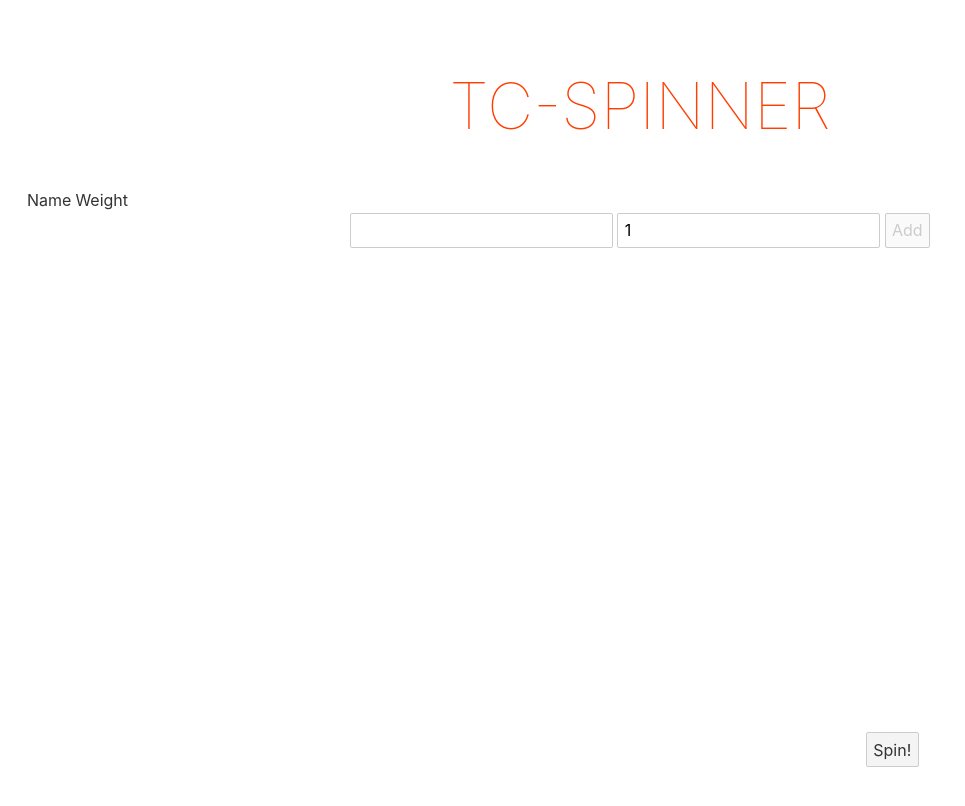
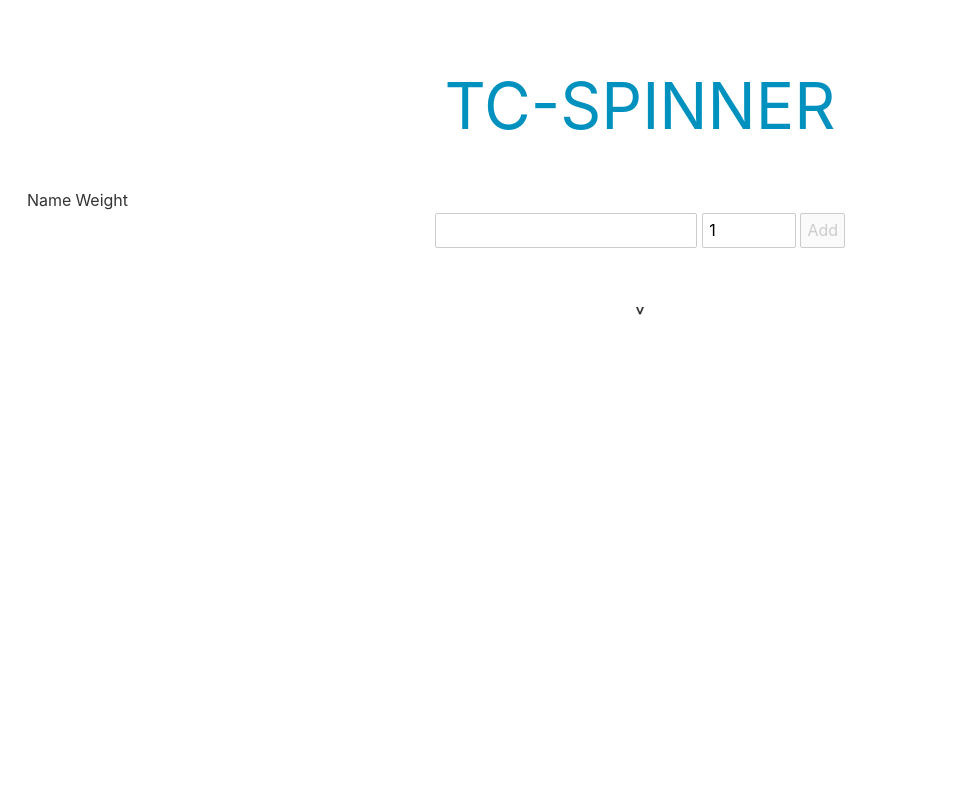
Before and after one commit to jezza1245/svelte-weighted-spinner, a Svelte app: page / in a window 1280 px wide. Shown: the top 806 px of the page, without its empty margins (0-965 px from the left). Built offline with nearby package versions, Linux system fonts and the light colour scheme.

Commit message:
Added labels to pie slices
Commented Code. Moved some shared state to store

```diff
--- a/src/App.svelte
+++ b/src/App.svelte
@@ -1,15 +1,29 @@
 <script lang="ts">
-  	import Pie from './Pie.svelte';
+	import Pie from './Pie.svelte';
+	import { spin } from './store'
+
+	const size = 500 // Size of Pie
+	const halfCircumference = Math.PI * size/2;
+	const getNewColour = colourGenerator() // Instantiate colour generator
 
 	let options: Option[] = []
 	let name = ""
 	let weight = 1
-	let spin = false
+	let winner : Option
 
-	const size = 500
-	const halfCircumference = Math.PI * size/2;
+	// Generate a new colour from the set or provided colours. If none left, generate a new random colour
+	function* colourGenerator() : Generator<string>{
+		const colours = ['#0091be','#eb6404','#95d600','#fec600','#27292d']
+		let index = 0
+		while(true){
+			if(index < colours.length) yield colours[index++]
+			else yield `#${Math.floor(Math.random()*16777100).toString(16)}`
+		}
 
-	function generateOption(option: Option, newTotalWeight: number) : Option {
+	}
+
+	// Add the percentage and pieSize of pie calculated for the option given option weight relative to totalWeight
+	function addPercentageAndPieSizeToOption(option: Option, newTotalWeight: number) : Option {
 		let percentage = (option.weight / newTotalWeight) * 100
 		if(percentage > 100) percentage = 100
 		let pieSize = halfCircumference * percentage / 100;
@@ -22,33 +36,77 @@
 		}
 	}
 
-	function applyUpdatedRotations(incompleteOptions: Option[]) {
-		options = [...incompleteOptions.map((option, index) => {
+	// Add rotations to options
+	function addRotationToOption(incompleteOptions: Option[]) {
+
+		// For each option
+		let withRotations = [...incompleteOptions.map((option, index) => {
+			// Get PREVIOUS options and sum their percentages
 			const previousOptions = incompleteOptions.slice(0,index)
 			const sumPreviousRotations = previousOptions.reduce((sum, option) => sum + option.percentage / 100 * 360, 0)
+
+			// rotation is equal to the sum of the previous options percentages -> then as a percentage of 360
 			return {
 				...option,
-				rotation: sumPreviousRotations
+				rotation: sumPreviousRotations,
 			}
 		})]
+
+		// Work out text rotations for slice labels
+		if(withRotations.length > 1){
+			// For each option
+			options = [...withRotations.map((option, index) => {
+
+				// Get index of next option (looping round array)
+				const nextLoopingIndex = (index + 1)%withRotations.length
+				let nextRotation = withRotations[nextLoopingIndex].rotation
+
+				// if 0 set to 360
+				nextRotation = nextRotation === 0 ? 360 : nextRotation
+
+				// text rotation is equal to the average of the current and next slice rotation (puts in center of slice)
+				return {
+					...option,
+					textRotation: (option.rotation + nextRotation) / 2,
+				}
+			})]
+		} else {
+			// only 1 element, no need to calculate
+			options = withRotations
+		}
 	}
 
+	// On new option added
 	function onNewOption() {
+		// Calculate the total weights of all options
 		const newTotalWeight = options.reduce((count, option) => count + option.weight, 0) + weight
-		let percentage = (weight / newTotalWeight) * 100
-		if(percentage > 100) percentage = 100
 
-		const newOption = generateOption({name, weight, percentage: null, rotation: null, pieSize: null}, newTotalWeight)
-		const updatedExistingOptions = options.map((option, index) => generateOption(option, newTotalWeight))
+		// Get next available colour for the slice
+		const colour = getNewColour.next().value
 
-		applyUpdatedRotations([...updatedExistingOptions, newOption])
+		// Generate a new option and add percentage and pie size given the total weights of all options
+		const newOption = addPercentageAndPieSizeToOption({name, weight, colour, percentage: null, rotation: 0, pieSize: null, textRotation: null}, newTotalWeight)
+
+		// Go through existing options and update those with the new total weight
+		const updatedExistingOptions = options.map((option) => addPercentageAndPieSizeToOption(option, newTotalWeight))
+
+		// Add new option to updated existing options and add/update rotations
+		addRotationToOption([...updatedExistingOptions, newOption])
+
+		// Reset form fields
 		name = ""
 		weight = 1
 	}
 
+	// When a winner is calculated, set the winner in state [TODO: do from pie, use store]
 	function onWinner(option: Option) {
-		alert('Winner:'+option.name)
-		spin = false
+		winner = option
+	}
+
+	// Reset state values
+	function doReset() {
+		options = []
+		winner = undefined
 	}
 
 </script>
@@ -60,6 +118,7 @@
 			<tr>
 				<td>Name</td>
 				<td>Weight</td>
+				<td></td>
 			</tr>
 		</thead>
 		<tbody>
@@ -67,26 +126,43 @@
 				<tr>
 					<td>{option.name}</td>
 					<td>{option.weight}</td>
+					<td><div style={`height: 20px; width:${option.percentage}px; background-color: ${option.colour}`}></div></td>
 				</tr>
 			{/each}
+
+			<!-- Reset button to clear state -->
+			{#if options.length}
+				<tr><td><button on:click={doReset}>Reset</button></td></tr>
+			{/if}
 		</tbody>
 	</table>
+
+	<!-- User input of new option -->
 	<form on:submit|preventDefault={onNewOption}>
 		<input type="text" bind:value={name}/>
-		<input type="number" bind:value={weight}/>
-		<input type="submit" value="Add" disabled={options.some((o) => o.name===name) || name === ""} />
+		<input type="number" bind:value={weight} min=1 max = 10/>
+
+		<!-- Disable if no options selected OR no name entered OR wheel is spinning -->
+		<input type="submit" value="Add" disabled={options.some((o) => o.name===name) || name === "" || $spin} />
 	</form>
-	<Pie {onWinner} {size} {options} {spin}  />
-	{#if options.length}
-		<img alt="neil-spin" class="gif tl" src="images/neil-spin.gif" />
-		{#if options.length > 1}
-			<img alt="excited-spin" class="gif tr" src="images/spin-excited.gif" />
-		{/if}
-	{/if}
-	<button on:click={() => spin = true}>Spin!</button>
+
+	<!-- Display winner as text-->
+	<h2 style={`color:${winner?.colour||"black"}`}>
+		{winner ? `Winner: ${winner.name}!!!` : ""}
+	</h2>
+
+	<Pie {onWinner} {size} {options} />
 </main>
 
 <style>
+	:global(:root){
+		--blue: #0091be;
+		--orange: #eb6404;
+		--green: #95d600;
+		--yellow: #fec600;
+		--grey: #27292d;
+		--black: #1f2023;
+    }
 	main {
 		text-align: center;
 		padding: 1em;
@@ -95,10 +171,10 @@
 	}
 
 	h1 {
-		color: #ff3e00;
+		color: var(--blue);
 		text-transform: uppercase;
 		font-size: 4em;
-		font-weight: 100;
+		font-weight: 400;
 	}
 
 	@media (min-width: 640px) {
@@ -106,18 +182,4 @@
 			max-width: none;
 		}
 	}
-
-	.gif {
-		position: absolute;
-		height: 200px;
-		width: 200px;
-	}
-	.tr{
-		top: 0;
-		right: 0;
-	}
-	.tl{
-		top: 0;
-		left: 0;
-	}
 </style>
--- a/src/Pie.svelte
+++ b/src/Pie.svelte
@@ -1,49 +1,93 @@
 <script lang="ts">
   import PieComponent from "./PieComponent.svelte";
+  import { spin } from "./store";
+
   export let options : Option[]
   export let size : number
-  export let spin : boolean
   export let onWinner : (option:Option) => void
-  let randomRotation = 0
 
+  // Min and max wheel spin rotation in degrees
+  const min = 2000
+  const max = 7000
+
+  let randomRotation = 0 // Random rotation for wheel spin
+
+  // Select winner and return to parent via callback [TODO: use global store]
   function afterWheelSpin() {
-    if(spin) {
+      if($spin) {
         const winnerSliceRotation = (randomRotation + 90) % 360
         let winner
         options.some((option) => {
             if(option.rotation >= winnerSliceRotation) return true
             winner = option
         })
-        console.log({winner});
+        spin.set(false)
         onWinner(winner)
     }
   }
 
-  $: if(spin) {
-    randomRotation = Math.floor(Math.random() * (5000 - 1000 + 1)) + 1000;
+  function doSpin() {
+    spin.set(true)
   }
 
+  // When spin -> calculate random rotation of the wheel
+  $: if($spin) randomRotation = Math.floor(Math.random() * (max - min + 1)) + min;
+
+  // Update radius if size of pie changes
   $: radius = size / 2;
 
 </script>
 
+<div class="center">
+    <div class="chevron">˯</div>
+
     <svg
         on:transitionend={afterWheelSpin}
-    class={spin ? "spin" : ""}
-    style={spin ? `transform: rotate(${randomRotation}deg)` : ""}
+        style={spin ? `transform: rotate(${randomRotation}deg); transition-duration: ${randomRotation+500}ms;` : ""}
         width={size}
         height={size}
         viewBox={`0 0 ${size} ${size}`}
     >
-    <!-- Render parts -->
+
+
+        <!-- Render options as Pie Slices -->
         {#each options as option}
             <PieComponent {option} {radius} />
         {/each}
+
+
+        <!-- Spin overlay and text - click to spin the wheel -->
+        {#if options.length && !$spin}
+            <text alignment-baseline='central' text-anchor="middle" x={radius} y={radius} fill='var(--black)' dy=".1em">Click to Spin!</text>
+            <circle
+            r={radius}
+            cx={radius}
+            cy={radius}
+            fill="#DDD"
+            fill-opacity="0.3"
+            z='999'
+            on:click={doSpin}
+            on:keydown={doSpin}
+            />
+        {/if}
+
     </svg>
+</div>
 
 <style>
     svg {
-        transition-duration: 5s;
         transition-timing-function: cubic-bezier(.26,.32,0,1);
     }
+    .center {
+        display: flex;
+        flex-direction: column;
+        justify-content: center;
+        align-items: center;
+    }
+    .chevron {
+        font-size: xx-large;
+    }
+    text {
+        font-weight: 600;
+    }
 </style>
--- a/src/PieComponent.svelte
+++ b/src/PieComponent.svelte
@@ -1,31 +1,33 @@
 <script lang="ts">
     export let radius
     export let option : Option
+
     $: halfCircumference = Math.PI * radius;
-
-    $: dashArray = `0 ${halfCircumference - option.pieSize} ${option.pieSize}`;
-
-    // $: console.log({
-    //     option,
-    //     dashArray
-    // });
-
+    $: dashArray = `0 ${halfCircumference - option.pieSize} ${option.pieSize}`; // Used to draw the correct pie slice segment of the circle
 </script>
 
+<!-- Pie slice -->
 <circle
     r={radius / 2}
     cx={radius}
     cy={radius}
     fill='transparent'
-    stroke={`#${Math.floor(Math.random()*16777215).toString(16)}`}
+    stroke={option.colour}
     stroke-width={radius}
     stroke-dasharray={dashArray}
     style={`transform:rotate(-${option.rotation}deg)`}
-/>
+>
+</circle>
+
+<!-- Label text within slice -->
+<text alignment-baseline='central' text-anchor="middle" transform={`rotate(-${option.textRotation})`} x={radius+radius/2} y={radius} fill='white' stroke-width="2px" dy=".1em">{option.name}</text>
 
 <style>
     circle {
         transform-box: fill-box;
         transform-origin: center;
     }
+    text {
+        transform-origin:50% 50%
+    }
 </style>
--- a/src/global.d.ts
+++ b/src/global.d.ts
@@ -2,8 +2,9 @@
 type Option = {
     name: string
     weight: number
-
+    colour: string
     percentage: number // percentage of total weight (relative weight to total)(REAL weight)
     rotation: number // Number of degrees to rotate slice (eg transform:rotate(<rotation>deg))
+    textRotation: number // Number of degrees to rotate text (halfway between rotation of this and of next slice)
     pieSize: number
 }
--- /dev/null
+++ b/src/store.ts
@@ -0,0 +1,2 @@
+import { writable } from "svelte/store";
+export let spin = writable(false)
```
Lines whose indentation alone changed are shown as unchanged.
